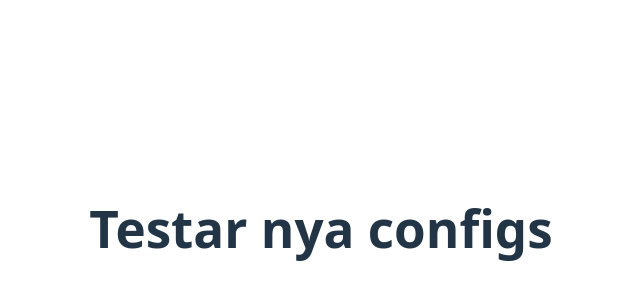
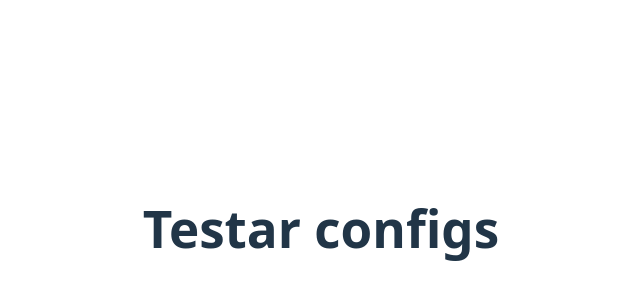
Before and after one commit to HugoEklund/PortfolioWeb, a React (Vite) app in the folder Frontend/: page / in a window 1280 px wide. Shown: the part 172-472 px from the top of the page, without its empty margins (319-959 px from the left). Built offline with nearby package versions, Linux system fonts and the light colour scheme.

Commit message:
yeah testing

```diff
--- a/Frontend/src/App.jsx
+++ b/Frontend/src/App.jsx
@@ -6,7 +6,7 @@ function App() {
 
   return (
     <>
-      <h1>Testar nya configs</h1>
+      <h1>Testar configs</h1>
     </>
   )
 }
```
Also changed, not shown: 2 other files (tests, documents, lock files or other folders).
